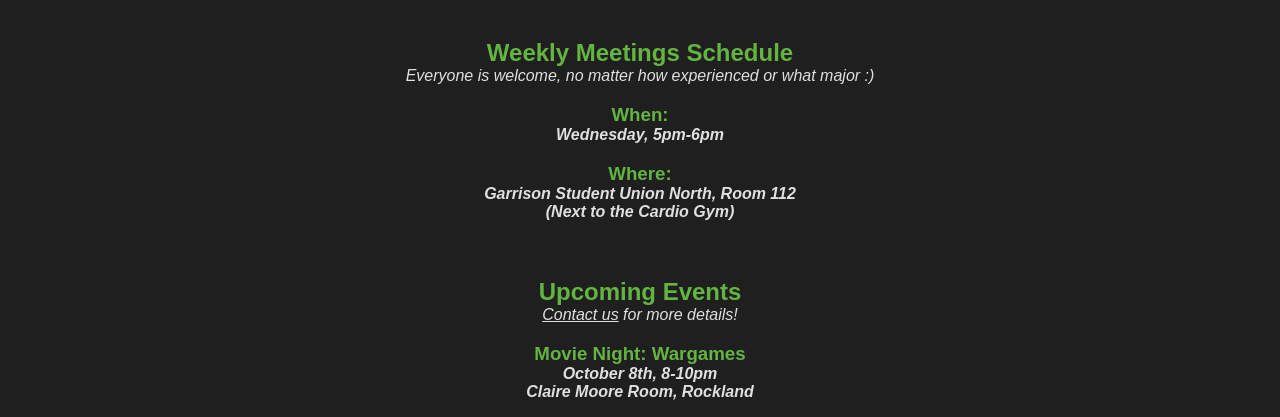
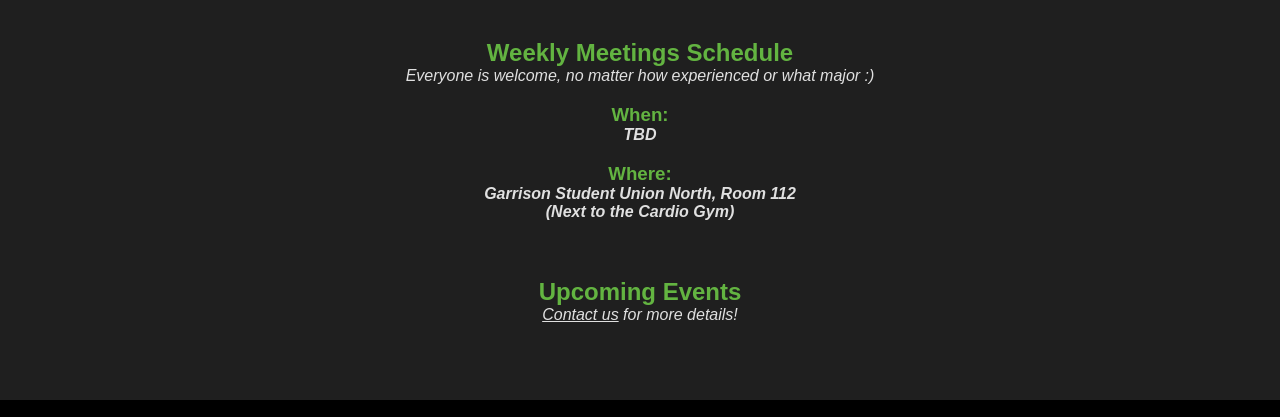
Before and after one commit to samanthaSniffen/ehc-stevenson, a plain HTML site: page index.html in a window 1280 px wide. Shown: the part 928-1345 px from the top of the page. Drawn offline with Linux system fonts and the light colour scheme.

Commit message:
Update index.html

```diff
--- a/index.html
+++ b/index.html
@@ -82,7 +82,7 @@
 	<p><em>Everyone is welcome, no matter how experienced or what major :)</em></p>
 <br>
 	<h3 style="color:#63B441;">When: </h3>
-	<h4><em>Wednesday, 5pm-6pm</em></h4>
+	<h4><em>TBD</em></h4>
 	<br>
 	<h3 style="color:#63B441;">Where:</h3>
 	<h4><em>Garrison Student Union North, Room 112</em></h4>
@@ -108,7 +108,7 @@
 	<p><em><a title="ethicalhackersclub@stevenson.edu" href="mailto:ethicalhackersclub@stevenson.edu">Contact us</a> for more details!</em></p>
 	<br>
 
-	<h3 style="color:#63B441;">Movie Night: Wargames</h3>
+	<!-- <h3 style="color:#63B441;">Movie Night: Wargames</h3>
 	<h4><em>October 8th, 8-10pm</em></h4>
 	<h4><em>Claire Moore Room, Rockland</em></h4>
 	<br>
@@ -121,7 +121,7 @@
 	<h3 style="color:#63B441;">Speaker: Sophia Fellner, Excelon</h3>
 	<h4><em>November 20th, 4-5pm</em></h4>
 	<h4><em>Claire Moore Room, Rockland</em></h4>
-	<br>
+	<br> -->
 
 
 	<!-- <h3 style="color:#63B441;">HackUMBC</h3>
```
